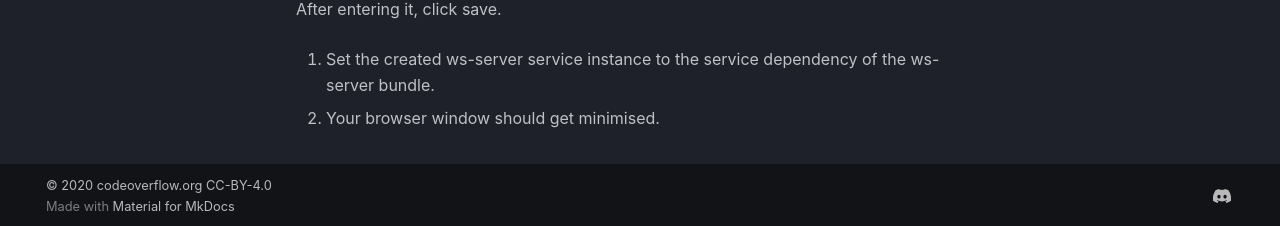
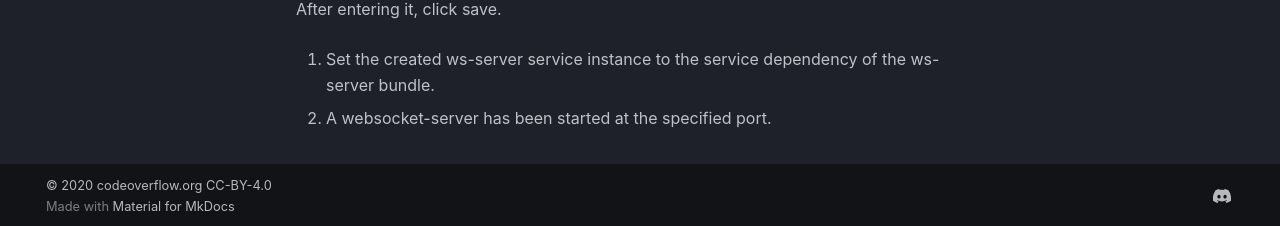
Before and after one commit to codeoverflow-org/nodecg-io-docs, an MkDocs documentation site: the page built from docs/samples/ws-server.md, in a window 1280 px wide and 1095 px high. Shown: the part 866-1092 px from the top of the window. Built offline with MkDocs 1.6.1 and Material for MkDocs 9.7.7, drawn with Linux system fonts in a browser that asks for light colours; comment, search, counter and statistics services are not loaded.

Commit message:
Update docs/samples/ws-server.md
Co-authored-by: Daniel Huber <daniel.hub@outlook.de>

```diff
--- a/docs/samples/ws-server.md
+++ b/docs/samples/ws-server.md
@@ -30,4 +30,4 @@ The WebSocket-server sample bundle in `samples/websocket-server` shows how to se
 
 6. Set the created ws-server service instance to the service dependency of the ws-server bundle.
 
-7. Your browser window should get minimised.
+7. A websocket-server has been started at the specified port.
```
